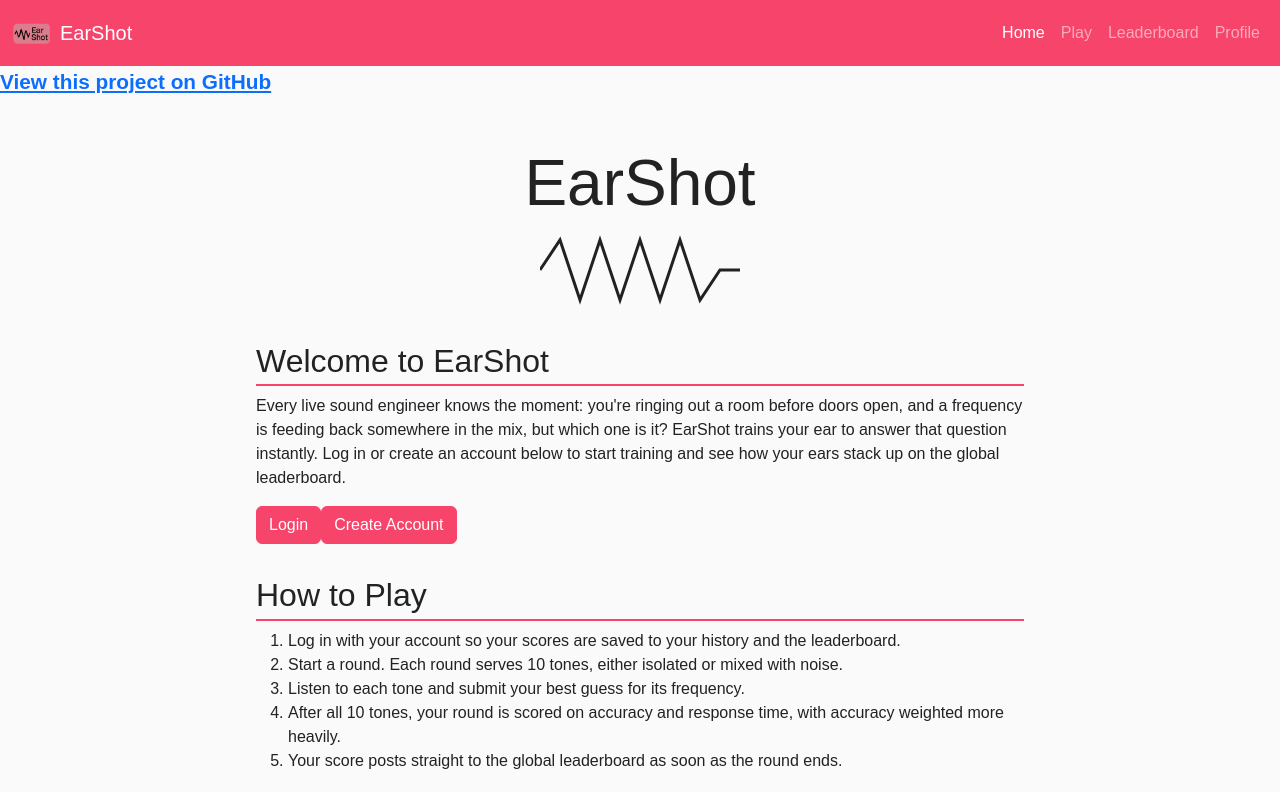
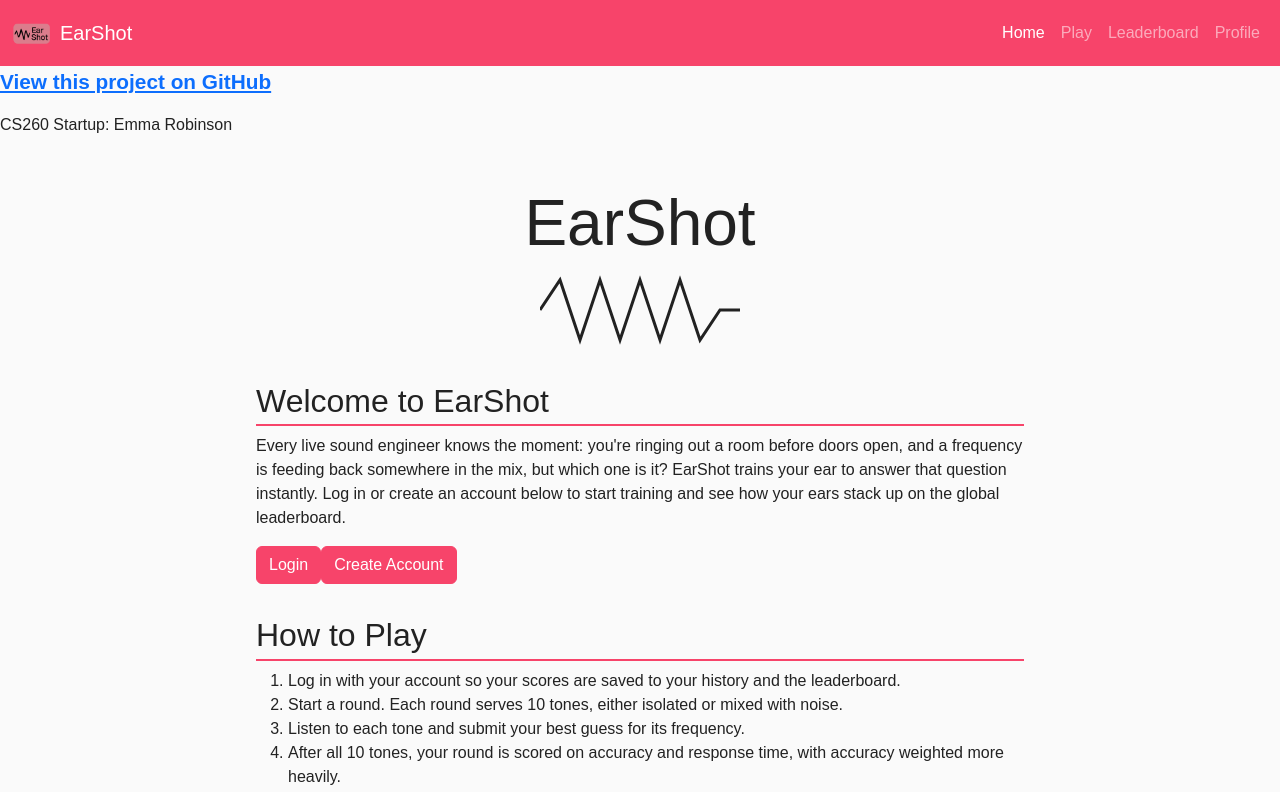
Before and after one commit to E-Rob19/startup, a React (Vite) app: page / in a window 1280 px wide. Shown: the top 792 px of the page. Built offline with nearby package versions, Linux system fonts and the light colour scheme.

Commit message:
added my name temporarily to homepage for grading

```diff
--- a/src/home/home.jsx
+++ b/src/home/home.jsx
@@ -12,6 +12,8 @@ export function Home() {
           </a>
         </strong>
       </p>
+      {/* TEMPORARY: remove this line once it's no longer needed for grading */}
+      <p id="author-name">CS260 Startup: Emma Robinson</p>
 
       <main>
         <section id="hero">
```
